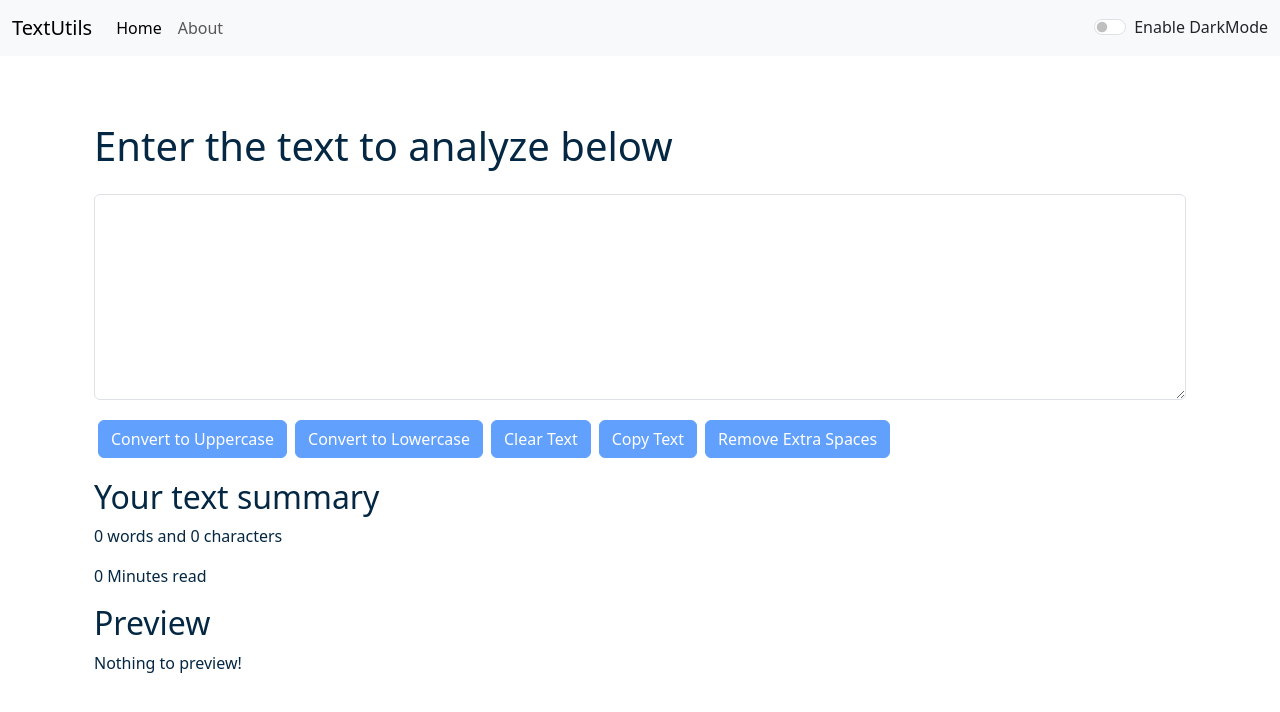
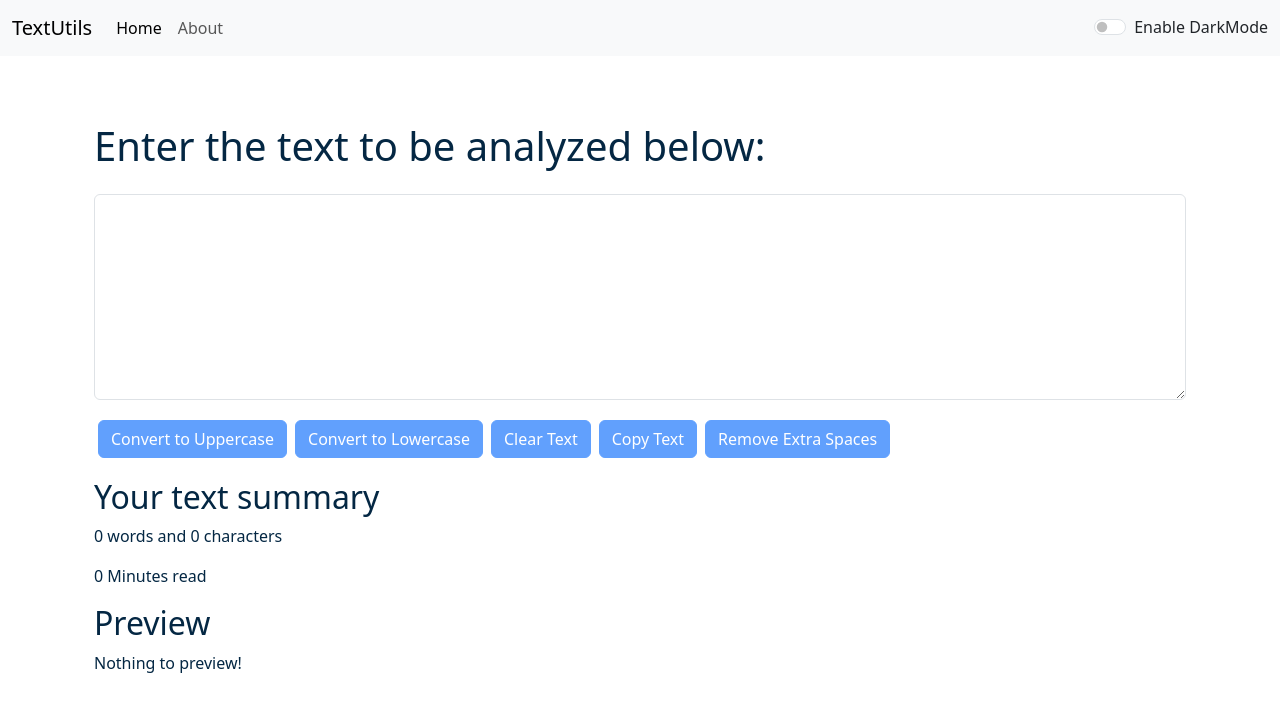
Before and after one commit to Gupta-Manik/my-app, a React (Create React App) app: page / in a window 1280 px wide. Shown: the top 712 px of the page. Built offline with nearby package versions, Linux system fonts and the light colour scheme.

Commit message:
Front text changed

```diff
--- a/src/App.js
+++ b/src/App.js
@@ -34,7 +34,7 @@ function App() {
       <div className="container my-3">
         <TextForm
           showAlert={showAlert}
-          heading="Enter the text to analyze below"
+          heading="Enter the text to be analyzed below:"
           mode={mode}
         />
       </div>
```
